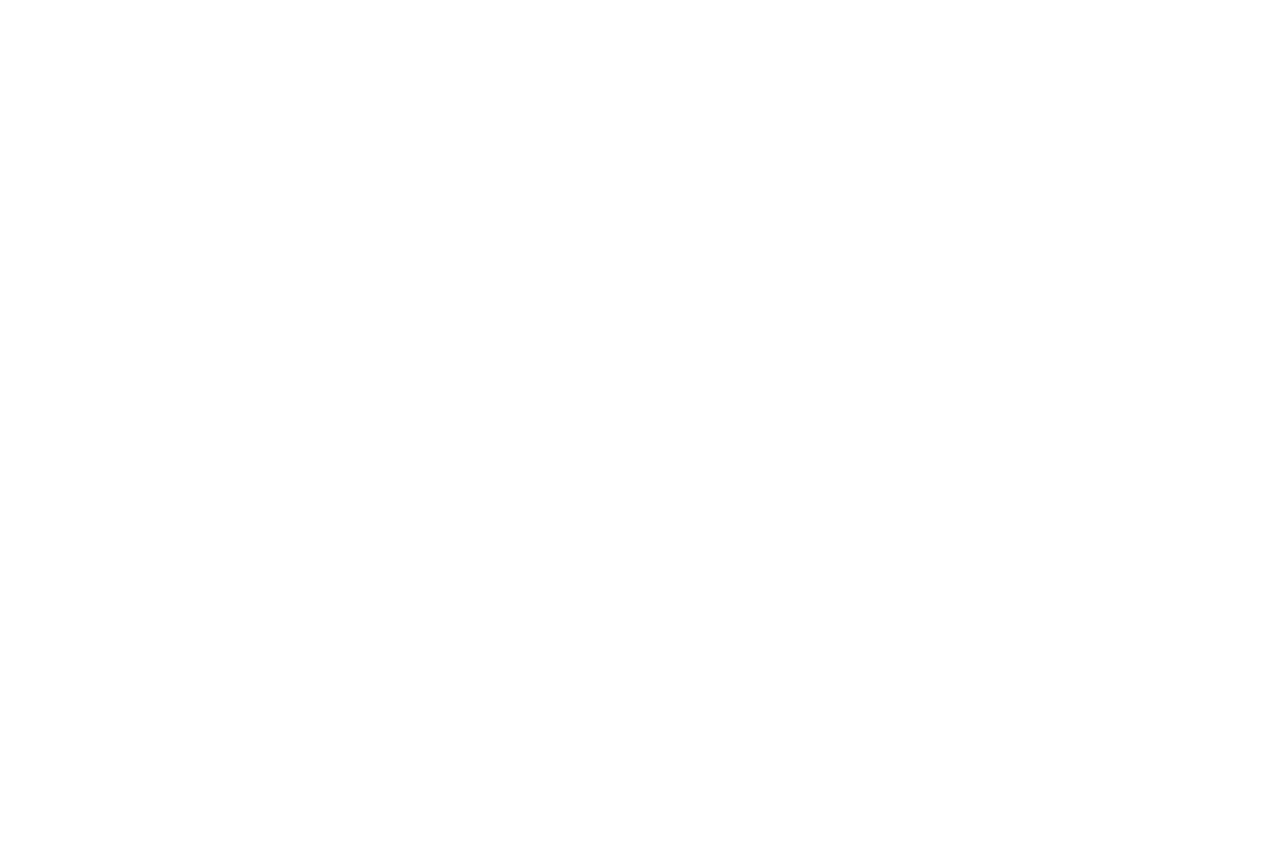
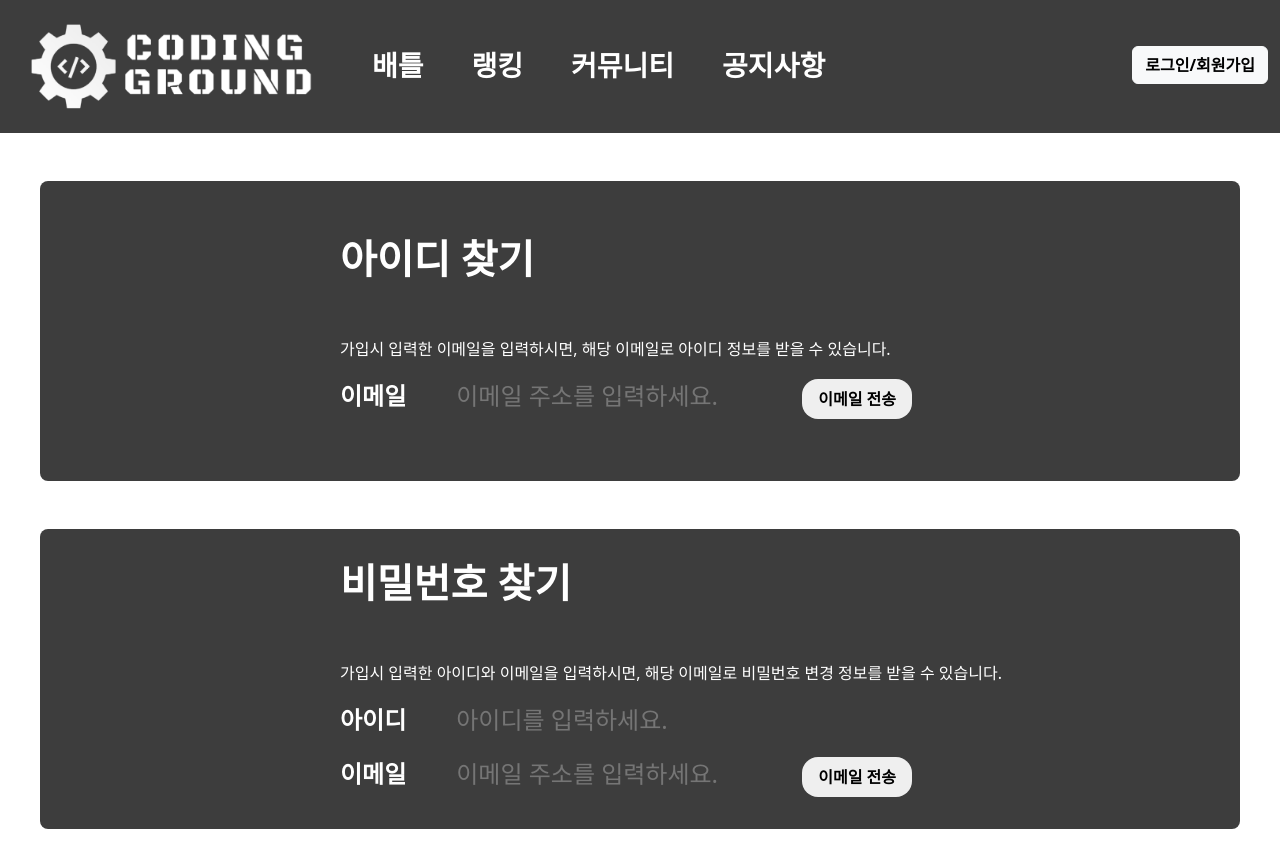
Before and after one commit to It-works-Why/CodingGround_Frontend, a JavaScript app: page /findAccount in a window 1280 px wide. Before the commit this address had no page. Shown: the top 868 px of the page. Before the commit the page ends 800 px from the top, so only its background shows below. Built offline with nearby package versions, Linux system fonts and the light colour scheme; a small style sheet from the web is missing.

Commit message:
[✨DEV]아이디, 비밀번호 찾기 페이지 완료(FindAccountView.vue)

```diff
--- /dev/null
+++ b/src/assets/css/view/findAccount.css
@@ -0,0 +1,19 @@
+.background_box{
+    background: #3D3D3D;
+    height: 300px;
+    width: 70%;
+    min-width: 1200px;
+}
+.content{
+    margin: auto;
+    width: 50%;
+    text-align: left;
+}
+.input_box{
+    background: none;
+    border: none;
+    text-align: left;
+}
+.input_box:focus{
+    border: none;
+}
--- /dev/null
+++ b/src/view/FindAccountView.vue
@@ -0,0 +1,56 @@
+<template>
+  <div class="rounded-3 mt-5 background_box m-auto">
+    <div class="content text-nowrap py-5">
+        <div class="text-white fw-bold fs-1 mb-5">
+          아이디 찾기
+        </div>
+        <div class="w-100">
+          <span class="text-white">가입시 입력한 이메일을 입력하시면, 해당 이메일로 아이디 정보를 받을 수 있습니다.</span>
+        </div>
+        <div class="my-3 w-100">
+          <span class="d-inline-block text-white fw-bold fs-4">이메일</span>
+          <span class="ps-5">
+            <input placeholder="이메일 주소를 입력하세요." style="width: 50%" class="text-white fs-4 input_box" type="text" />
+          </span>
+          <WhiteButton class="ms-5" button-value="이메일 전송"></WhiteButton>
+        </div>
+    </div>
+  </div>
+
+  <div class="rounded-3 mt-5 background_box m-auto">
+    <div class="content text-nowrap py-4">
+      <div class="text-white fw-bold fs-1 mb-5">
+        비밀번호 찾기
+      </div>
+      <div class="w-100">
+        <span class="text-white">가입시 입력한 아이디와 이메일을 입력하시면, 해당 이메일로 비밀번호 변경 정보를 받을 수 있습니다.</span>
+      </div>
+      <div class="my-3 w-100">
+        <span class="d-inline-block text-white fw-bold fs-4">아이디</span>
+        <span class="ps-5">
+            <input placeholder="아이디를 입력하세요." style="width: 50%" class="text-white fs-4 input_box" type="text" />
+        </span>
+      </div>
+      <div class="my-3 w-100">
+        <span class="d-inline-block text-white fw-bold fs-4">이메일</span>
+        <span class="ps-5">
+            <input placeholder="이메일 주소를 입력하세요." style="width: 50%" class="text-white fs-4 input_box" type="text" />
+        </span>
+        <WhiteButton class="ms-5" button-value="이메일 전송"></WhiteButton>
+      </div>
+    </div>
+  </div>
+</template>
+
+<script>
+import WhiteButton from "@/components/WhiteButton.vue";
+
+export default {
+  components: {WhiteButton}
+
+}
+</script>
+
+<style src="@/assets/css/view/findAccount.css" scoped>
+
+</style>
--- a/src/view/LoginView.vue
+++ b/src/view/LoginView.vue
@@ -13,7 +13,7 @@
           <input type="button"  @click="this.$router.push('/login')" class="fs-4 login_button mt-3" value="로그인">
           <br>
           <input type="button" @click="this.$router.push('/register')" class="fs-6 fw-medium register_button mt-4" value="회원가입">
-          <input type="button" @click="this.$router.push('')" class="fs-6 login_button mt-3" value="아이디/비밀번호 찾기">
+          <input type="button" @click="this.$router.push('/findAccount')" class="fs-6 login_button mt-3" value="아이디/비밀번호 찾기">
         </div>
       </div>
       <div class="m-1 box_circle d-inline-block position-absolute bottom-0 start-0"></div>
```
Also changed, not shown: src/api/yami.js (deleted, +0 -18 lines), src/router/index.js (+6 -1 lines).
